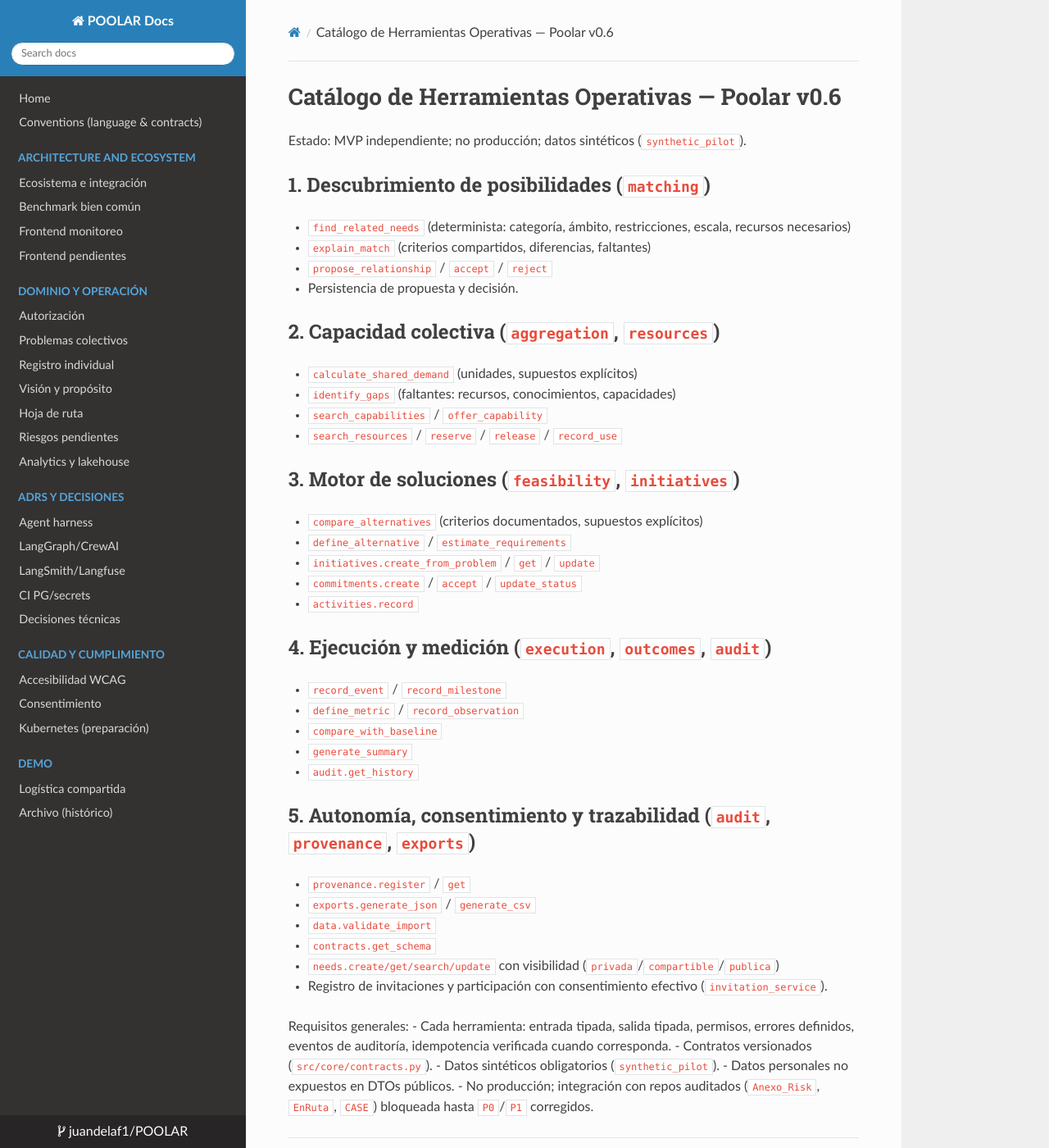
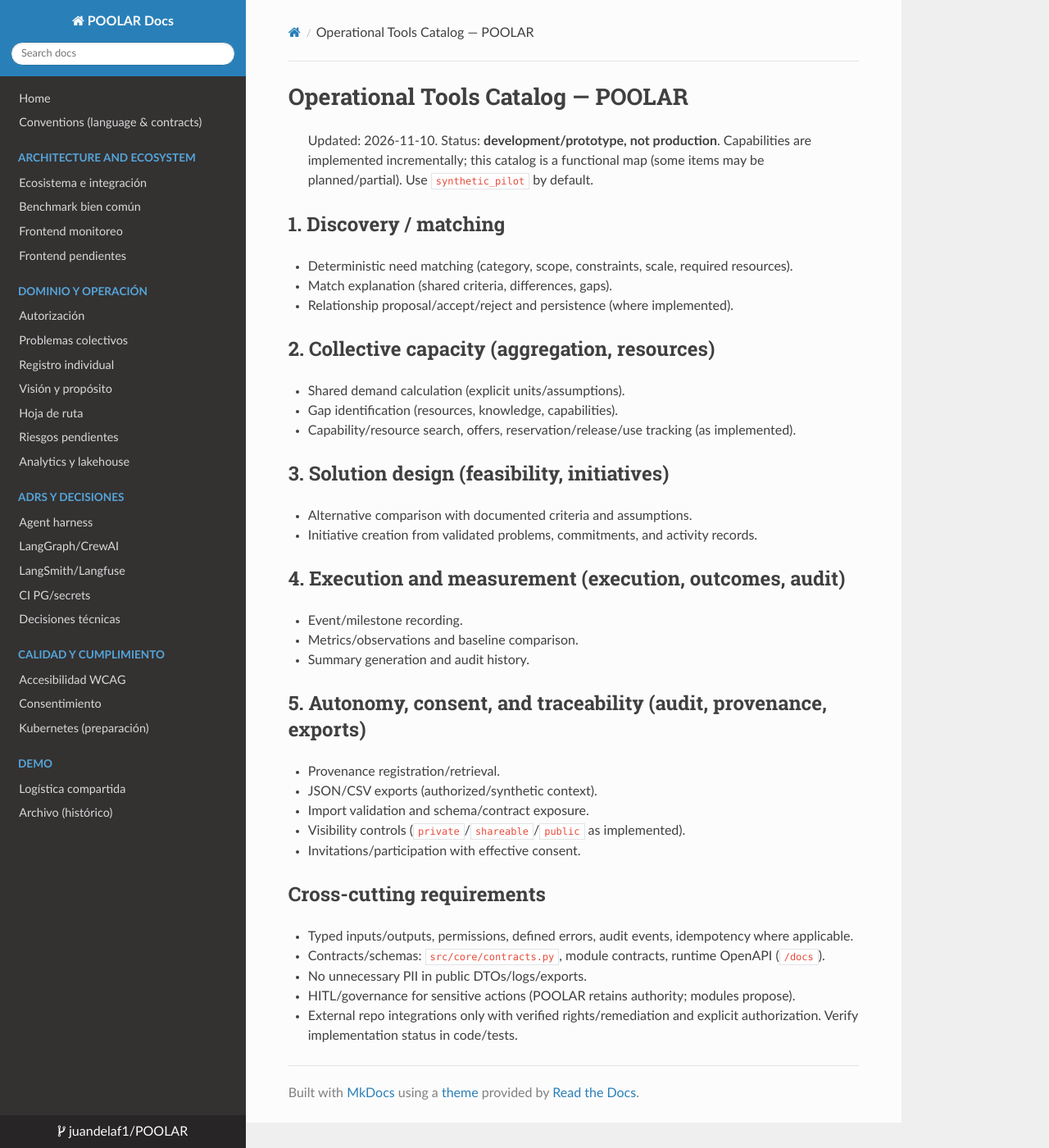
Before and after one commit to juandelaf1/POOLAR, an MkDocs documentation site: the page built from docs/cat_herramientas.md, in a window 1280 px wide and 1400 px high. Shown: the whole window at 82% size. Built offline with MkDocs 1.6.1, drawn with Linux system fonts in a browser that asks for light colours; nearby versions of some CDN libraries.

Commit message:
api/docs: add correlation to modules capabilities and align tools/accessibility docs

```diff
--- a/docs/cat_herramientas.md
+++ b/docs/cat_herramientas.md
@@ -1,43 +1,36 @@
-# Catálogo de Herramientas Operativas — Poolar v0.6
-Estado: MVP independiente; no producción; datos sintéticos (`synthetic_pilot`).
+# Operational Tools Catalog — POOLAR
 
-## 1. Descubrimiento de posibilidades (`matching`)
-- `find_related_needs` (determinista: categoría, ámbito, restricciones, escala, recursos necesarios)
-- `explain_match` (criterios compartidos, diferencias, faltantes)
-- `propose_relationship` / `accept` / `reject`
-- Persistencia de propuesta y decisión.
+> Updated: 2026-11-10. Status: **development/prototype, not production**. Capabilities are implemented incrementally; this catalog is a functional map (some items may be planned/partial). Use `synthetic_pilot` by default.
 
-## 2. Capacidad colectiva (`aggregation`, `resources`)
-- `calculate_shared_demand` (unidades, supuestos explícitos)
-- `identify_gaps` (faltantes: recursos, conocimientos, capacidades)
-- `search_capabilities` / `offer_capability`
-- `search_resources` / `reserve` / `release` / `record_use`
+## 1. Discovery / matching
+- Deterministic need matching (category, scope, constraints, scale, required resources).
+- Match explanation (shared criteria, differences, gaps).
+- Relationship proposal/accept/reject and persistence (where implemented).
 
-## 3. Motor de soluciones (`feasibility`, `initiatives`)
-- `compare_alternatives` (criterios documentados, supuestos explícitos)
-- `define_alternative` / `estimate_requirements`
-- `initiatives.create_from_problem` / `get` / `update`
-- `commitments.create` / `accept` / `update_status`
-- `activities.record`
+## 2. Collective capacity (aggregation, resources)
+- Shared demand calculation (explicit units/assumptions).
+- Gap identification (resources, knowledge, capabilities).
+- Capability/resource search, offers, reservation/release/use tracking (as implemented).
 
-## 4. Ejecución y medición (`execution`, `outcomes`, `audit`)
-- `record_event` / `record_milestone`
-- `define_metric` / `record_observation`
-- `compare_with_baseline`
-- `generate_summary`
-- `audit.get_history`
+## 3. Solution design (feasibility, initiatives)
+- Alternative comparison with documented criteria and assumptions.
+- Initiative creation from validated problems, commitments, and activity records.
 
-## 5. Autonomía, consentimiento y trazabilidad (`audit`, `provenance`, `exports`)
-- `provenance.register` / `get`
-- `exports.generate_json` / `generate_csv`
-- `data.validate_import`
-- `contracts.get_schema`
-- `needs.create/get/search/update` con visibilidad (`privada`/`compartible`/`publica`)
-- Registro de invitaciones y participación con consentimiento efectivo (`invitation_service`).
+## 4. Execution and measurement (execution, outcomes, audit)
+- Event/milestone recording.
+- Metrics/observations and baseline comparison.
+- Summary generation and audit history.
 
-Requisitos generales:
-- Cada herramienta: entrada tipada, salida tipada, permisos, errores definidos, eventos de auditoría, idempotencia verificada cuando corresponda.
-- Contratos versionados (`src/core/contracts.py`).
-- Datos sintéticos obligatorios (`synthetic_pilot`).
-- Datos personales no expuestos en DTOs públicos.
-- No producción; integración con repos auditados (`Anexo_Risk`, `EnRuta`, `CASE`) bloqueada hasta `P0`/`P1` corregidos.
+## 5. Autonomy, consent, and traceability (audit, provenance, exports)
+- Provenance registration/retrieval.
+- JSON/CSV exports (authorized/synthetic context).
+- Import validation and schema/contract exposure.
+- Visibility controls (`private`/`shareable`/`public` as implemented).
+- Invitations/participation with effective consent.
+
+## Cross-cutting requirements
+- Typed inputs/outputs, permissions, defined errors, audit events, idempotency where applicable.
+- Contracts/schemas: `src/core/contracts.py`, module contracts, runtime OpenAPI (`/docs`).
+- No unnecessary PII in public DTOs/logs/exports.
+- HITL/governance for sensitive actions (POOLAR retains authority; modules propose).
+- External repo integrations only with verified rights/remediation and explicit authorization. Verify implementation status in code/tests.
```
Also changed, not shown: docs/accesibilidad_wcag.md (+21 -22 lines), 1 other file.
